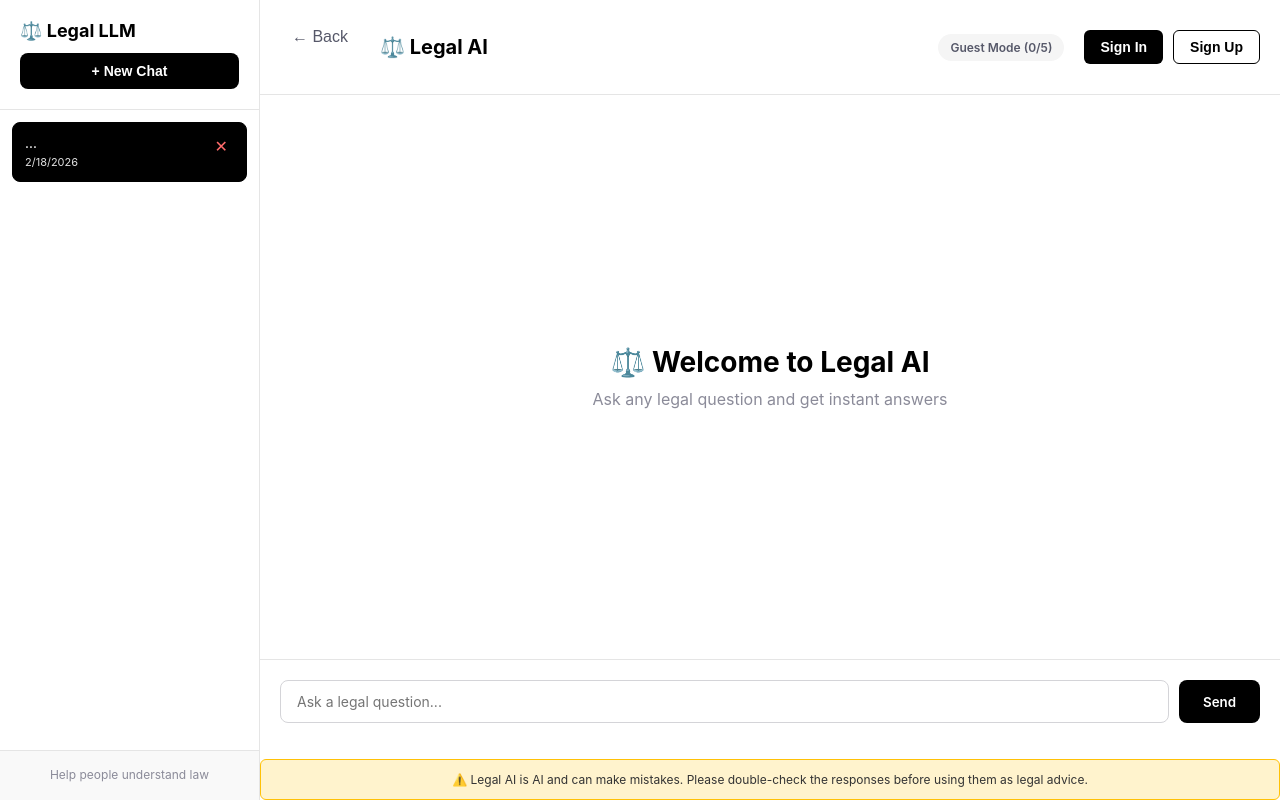
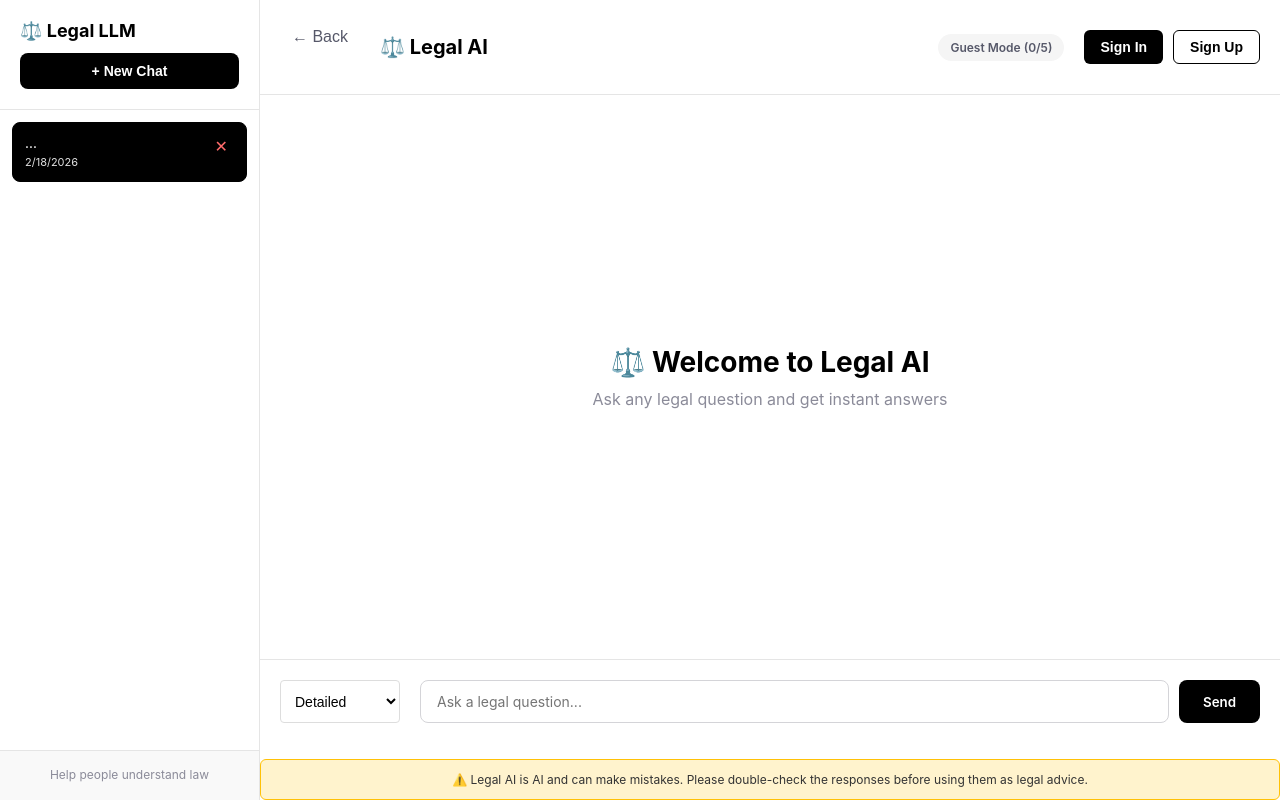
Before and after one commit to HetPatel1491/legal-llm, a React (Create React App) app: page / in a window 1280 px wide. Both pictures are taken after a click on the button "Continue as Guest". Built offline with nearby package versions, Linux system fonts and the light colour scheme.

Commit message:
Add response format selector - users can choose Detailed, bullet Points, Simple or Q&A format

```diff
--- a/src/ChatPage.css
+++ b/src/ChatPage.css
@@ -404,6 +404,7 @@
 
   .chat-page-with-sidebar.sidebar-open > div:first-child {
     left: 0;
+    z-index: 1000;
   }
 
   .chat-page {
@@ -427,3 +428,18 @@
     left: 0;
   }
 }
+
+.format-selector {
+  padding: 10px;
+  border: 1px solid #ddd;
+  border-radius: 4px;
+  font-size: 14px;
+  cursor: pointer;
+  background: white;
+  margin-right: 10px;
+}
+
+.format-selector:disabled {
+  background: #f0f0f0;
+  cursor: not-allowed;
+}
--- a/src/ChatPage.js
+++ b/src/ChatPage.js
@@ -11,6 +11,7 @@ function ChatPage({ isGuest, onBackToHome, onSignIn, onSignUp }) {
   const [loading, setLoading] = useState(false);
   const [questionCount, setQuestionCount] = useState(0);
   const [sidebarOpen, setSidebarOpen] = useState(false);
+  const [responseFormat, setResponseFormat] = useState('detailed');
 
   const toggleSidebar = () => {
     setSidebarOpen(!sidebarOpen);
@@ -126,6 +127,45 @@ function ChatPage({ isGuest, onBackToHome, onSignIn, onSignUp }) {
     );
   };
 
+  const getSystemPrompt = () => {
+    const prompts = {
+      detailed: `You are an expert legal assistant. ALWAYS format your answers professionally and clearly:
+
+**Introduction:** Start with 1-2 sentences explaining the concept briefly.
+
+**Main Definition & Explanation:** Provide 2-3 detailed paragraphs with comprehensive information.
+
+**Types/Categories:** If applicable, list different types using bullet points (•).
+
+**Key Elements or Features:** Use bullet points for main characteristics, requirements, or components.
+
+**Examples:** Provide practical real-world examples in 1-2 paragraphs.
+
+**Important Notes:** Add any important disclaimers, variations by jurisdiction, or special considerations.
+
+Be accurate, helpful, and practical in your legal explanations.`,
+
+      bullets: `You are a legal assistant. Answer the question ONLY using bullet points. Each bullet should be concise and clear. Include:
+- Key definition
+- Main points (3-5 bullets)
+- Important notes
+
+Keep it brief and scannable.`,
+
+      simple: `You are a legal assistant. Answer the question in ONE paragraph only (3-4 sentences). Be concise and clear. Skip examples and detailed explanations. Just the essential information.`,
+
+      qa: `You are a legal assistant. Format your answer as Q&A:
+
+Q: [Restate the user's question]
+
+A: [Provide a clear, comprehensive answer in 2-3 paragraphs]
+
+Keep it professional and accurate.`
+    };
+
+    return prompts[responseFormat] || prompts.detailed;
+  };
+
   const handleSendMessage = async () => {
     if (!input.trim()) return;
 
@@ -152,7 +192,10 @@ function ChatPage({ isGuest, onBackToHome, onSignIn, onSignUp }) {
         headers: {
           'Content-Type': 'application/json',
         },
-        body: JSON.stringify({ question: userQuestion }),
+        body: JSON.stringify({
+          question: userQuestion,
+          format: responseFormat
+        }),
       });
 
       const data = await response.json();
@@ -175,7 +218,6 @@ function ChatPage({ isGuest, onBackToHome, onSignIn, onSignUp }) {
       if (token && userData && !isGuest) {
         const user = JSON.parse(userData);
 
-        // Format messages for database
         const messagesToSave = updatedMessages.map(msg => ({
           question: msg.role === 'user' ? msg.content : '',
           answer: msg.role === 'bot' ? msg.content : ''
@@ -262,6 +304,18 @@ function ChatPage({ isGuest, onBackToHome, onSignIn, onSignUp }) {
           </div>
 
           <div className="chat-input-area">
+            <select
+              value={responseFormat}
+              onChange={(e) => setResponseFormat(e.target.value)}
+              className="format-selector"
+              disabled={loading}
+            >
+              <option value="detailed">Detailed</option>
+              <option value="bullets">Bullet Points</option>
+              <option value="simple">Simple</option>
+              <option value="qa">Q&A</option>
+            </select>
+
             <input
               type="text"
               value={input}
```
